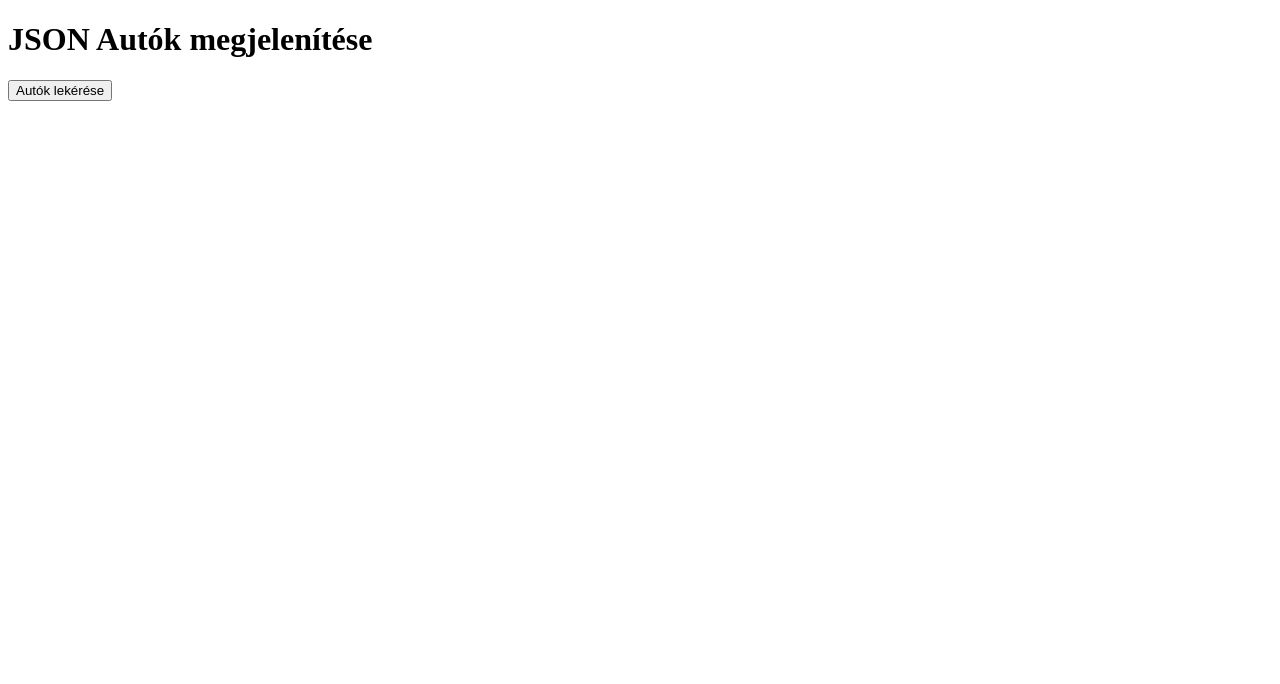
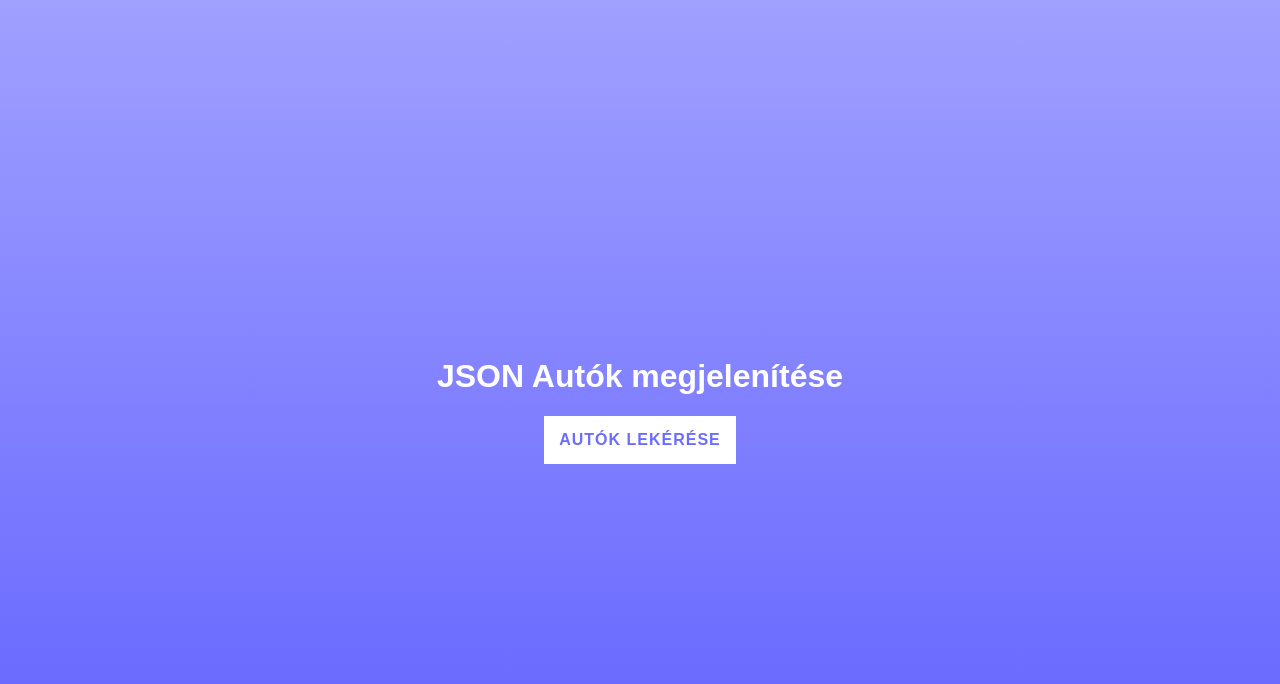
Before and after one commit to sztamas99/autok-json-js, a plain HTML site: page index.html in a window 1280 px wide. Drawn offline with Linux system fonts and the light colour scheme.

Commit message:
css fájl szerkesztése

```diff
--- a/index.html
+++ b/index.html
@@ -5,6 +5,7 @@
     <meta charset="UTF-8">
     <meta name="viewport" content="width=device-width, initial-scale=1.0">
     <script defer src="app.js"></script>
+    <link rel="stylesheet" href="style.css">
     <title>Document</title>
 </head>
 
--- a/style.css
+++ b/style.css
@@ -0,0 +1,46 @@
+body {
+
+    margin: 0;
+    padding: 0;
+    font-family: 'Rubik', sans-serif;
+    width: 100%;
+    height: 100vh;
+    display: flex;
+    justify-content: center;
+    align-items: center;
+    background: linear-gradient(to bottom, rgb(160, 160, 255), rgb(98, 98, 255));
+    color: #fff;
+}
+
+.container {
+
+    display: flex;
+    flex-direction: column;
+    justify-content: center;
+}
+
+button {
+
+    margin: 0 auto;
+    padding: 15px;
+    text-transform: uppercase;
+    letter-spacing: 1px;
+    background: #fff;
+    color: rgb(108, 108, 255);
+    border: none;
+    font-size: 16px;
+    font-weight: bold;
+    font-family: inherit;
+    outline: none;
+
+    cursor: pointer;
+    transition: all 0.2s ease;
+}
+
+button:hover {
+
+    background: #000;
+    color: #fff;
+    transform: translateY(-5px);
+    box-shadow: 0 10px 20px rgba(0, 0, 0, 0.24);
+}
```
